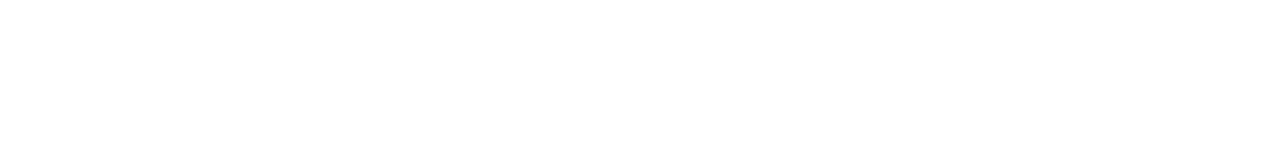
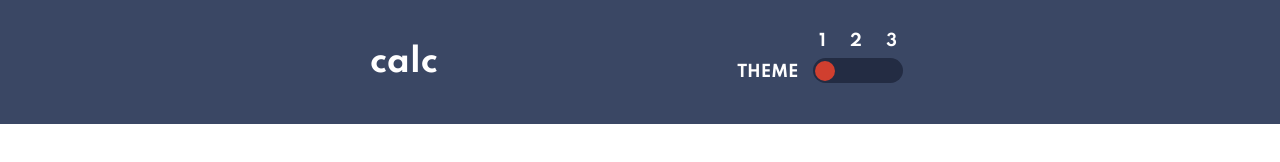
Before and after one commit to wbilashee/calculator, a plain HTML site: page index.html in a window 1280 px wide. Drawn offline with Linux system fonts and the light colour scheme.

Commit message:
header done

```diff
--- a/app/scss/_globals.scss
+++ b/app/scss/_globals.scss
@@ -1,4 +1,52 @@
 @import url("https://fonts.googleapis.com/css2?family=Spartan:wght@700&display=swap");
+
+:root {
+  --main-bg: hsl(222, 26%, 31%);
+  --keypad-bg-toggle: hsl(223, 31%, 20%);
+  --screen-bg: hsl(224, 36%, 15%);
+  --key-bg-del-reset: hsl(225, 21%, 49%);
+  --key-del-reset-shadow: hsl(224, 28%, 35%);
+  --key-bg-eq: hsl(6, 63%, 50%);
+  --key-eq-shadow: hsl(6, 70%, 34%);
+  --key-color-main: hsl(221, 14%, 31%);
+  --key-color: hsl(30, 25%, 89%);
+  --key-shadow: hsl(28, 16%, 65%);
+  --rst-del-color: #fff;
+  --screen-txt: var(--rst-del-color);
+  --eq-color: var(--rst-del-color);
+}
+
+.light {
+  --main-bg: hsl(0, 0%, 90%);
+  --keypad-bg-toggle: hsl(0, 5%, 81%);
+  --screen-bg: hsl(0, 0%, 93%);
+  --key-bg-del-reset: hsl(185, 42%, 37%);
+  --key-del-reset-shadow: hsl(185, 58%, 25%);
+  --key-bg-eq: hsl(25, 98%, 40%);
+  --key-eq-shadow: hsl(25, 99%, 27%);
+  --key-color-main: hsl(60, 10%, 19%);
+  --key-color: hsl(45, 7%, 89%);
+  --key-shadow: hsl(35, 11%, 61%);
+  --rst-del-color: #fff;
+  --screen-txt: var(--key-color-main);
+  --eq-color: var(--rst-del-color);
+}
+
+.dark {
+  --main-bg: hsl(268, 75%, 9%);
+  --keypad-bg-toggle: hsl(268, 71%, 12%);
+  --screen-bg: var(--keypad-bg-toggle);
+  --key-bg-del-reset: hsl(281, 89%, 26%);
+  --key-del-reset-shadow: hsl(285, 91%, 52%);
+  --key-bg-eq: hsl(176, 100%, 44%);
+  --key-eq-shadow: hsl(177, 92%, 70%);
+  --key-color-main: hsl(52, 100%, 62%);
+  --key-color: hsl(268, 47%, 21%);
+  --key-shadow: hsl(290, 70%, 36%);
+  --rst-del-color: #fff;
+  --screen-txt: var(--key-color-main);
+  --eq-color: var(--main-bg);
+}
 
 html {
   font-size: 100%;
@@ -12,9 +60,57 @@ html {
 }
 
 body {
+  width: 100%;
+  height: 100vh;
+  font-size: 2em;
   font-family: "Spartan", sans-serif;
 }
 
 a {
   text-decoration: none;
 }
+
+.container {
+  padding: 0;
+  width: 100%;
+  background: var(--main-bg);
+
+  @include breakpoint-up(medium) {
+    padding: 2rem;
+  }
+}
+
+.calculator {
+  width: 90%;
+  margin: auto;
+  flex-direction: column;
+
+  @include breakpoint-up(medium) {
+    width: 33.75rem;
+  }
+
+  > * {
+    border-radius: 0.625rem;
+  }
+}
+
+// Flexbox
+.flex {
+  display: flex;
+
+  &-ai-c {
+    align-items: center;
+  }
+
+  &-jc-c {
+    justify-content: center;
+  }
+
+  &-jc-sb {
+    justify-content: space-between;
+  }
+
+  &-jc-se {
+    justify-content: space-evenly;
+  }
+}
--- /dev/null
+++ b/app/scss/_header.scss
@@ -0,0 +1,57 @@
+.header {
+  width: 100%;
+  height: 3.75rem;
+
+  .logo {
+    color: var(--screen-txt);
+  }
+
+  .theme-switcher {
+    width: 11.25rem;
+    position: relative;
+    align-items: flex-end;
+    justify-content: space-around;
+
+    .txt,
+    .num {
+      font-size: 0.4em;
+      color: var(--screen-txt);
+
+      @include breakpoint-up(medium) {
+        font-size: 0.5em;
+      }
+    }
+
+    .txt {
+      position: relative;
+      top: -0.625rem;
+    }
+
+    .num {
+      position: absolute;
+      top: 0;
+      right: 0.1875rem;
+      letter-spacing: 0.625rem;
+    }
+
+    #slider {
+      outline: none;
+      cursor: pointer;
+      appearance: none;
+      width: 5.625rem;
+      height: 1.5625rem;
+      padding: 0 0.125rem;
+      border-radius: 1.25rem;
+      background-color: var(--keypad-bg-toggle);
+
+      &::-webkit-slider-thumb {
+        width: 1.25rem;
+        height: 1.25rem;
+        appearance: none;
+        position: relative;
+        border-radius: 50%;
+        background-color: var(--key-bg-eq);
+      }
+    }
+  }
+}
--- a/app/scss/style.scss
+++ b/app/scss/style.scss
@@ -1,2 +1,3 @@
 @import "mixins";
 @import "globals";
+@import "header";
--- a/index.html
+++ b/index.html
@@ -13,6 +13,28 @@
     <title>Calculator app</title>
   </head>
   <body>
+    <main class="container flex flex-ai-c flex-jc-c">
+      <section class="calculator flex flex-jc-se">
+        <header class="header flex flex-jc-sb">
+          <div class="logo flex flex-ai-c flex-jc-c">calc</div>
+          <div class="theme-switcher flex">
+            <span class="txt">THEME</span>
+            <span class="num">1 2 3</span>
+            <label for="slider">
+              <input
+                type="range"
+                name="switch"
+                id="slider"
+                min="0"
+                max="100"
+                value="0"
+                step="50"
+              />
+            </label>
+          </div>
+        </header>
+      </section>
+    </main>
     <!-- <div class="attribution">
     Challenge by <a href="https://www.frontendmentor.io?ref=challenge" target="_blank">Frontend Mentor</a>.
     Coded by <a href="#">Your Name Here</a>.
```
Also changed, not shown: dist/style.css, 1 other file.
